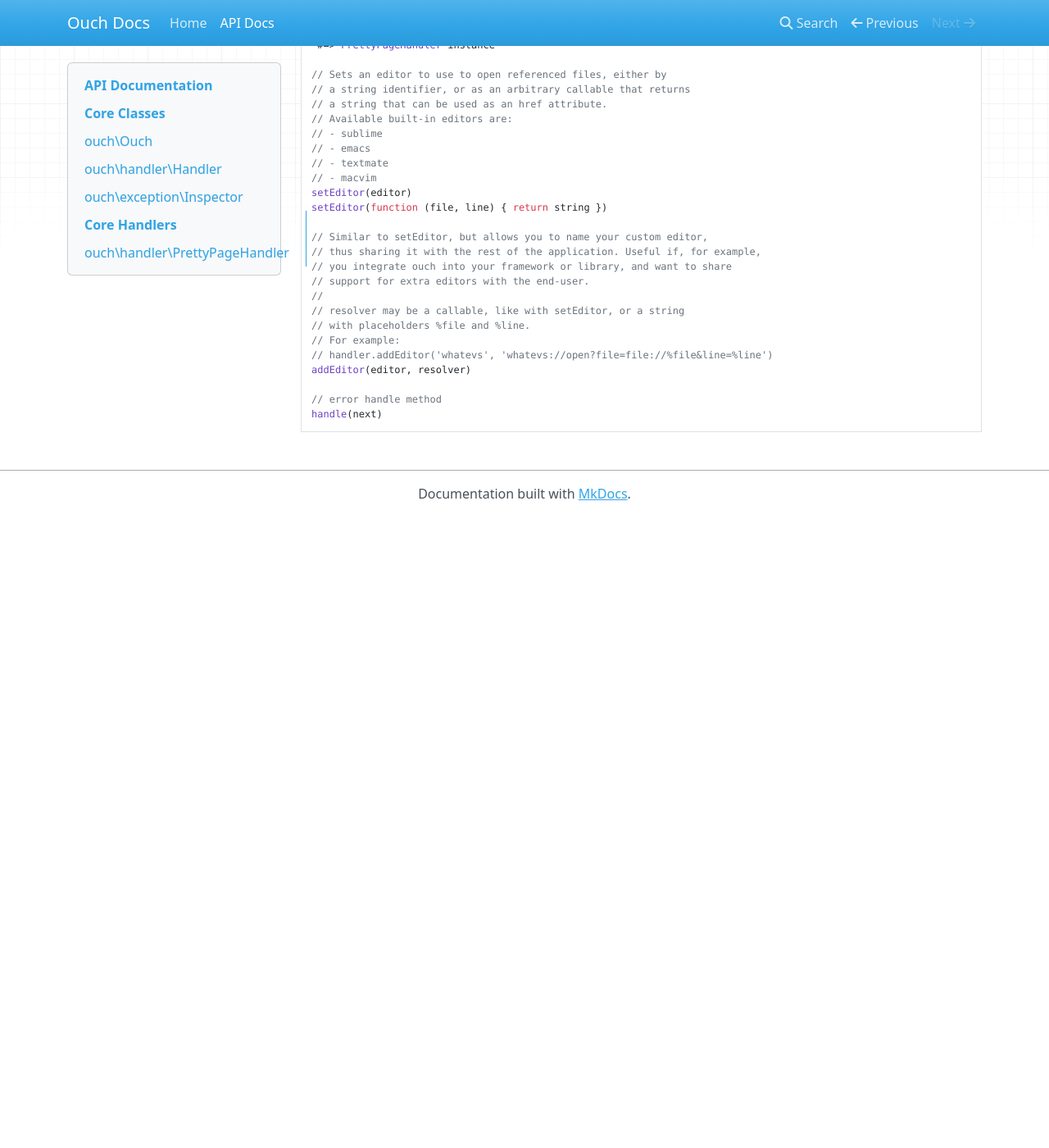
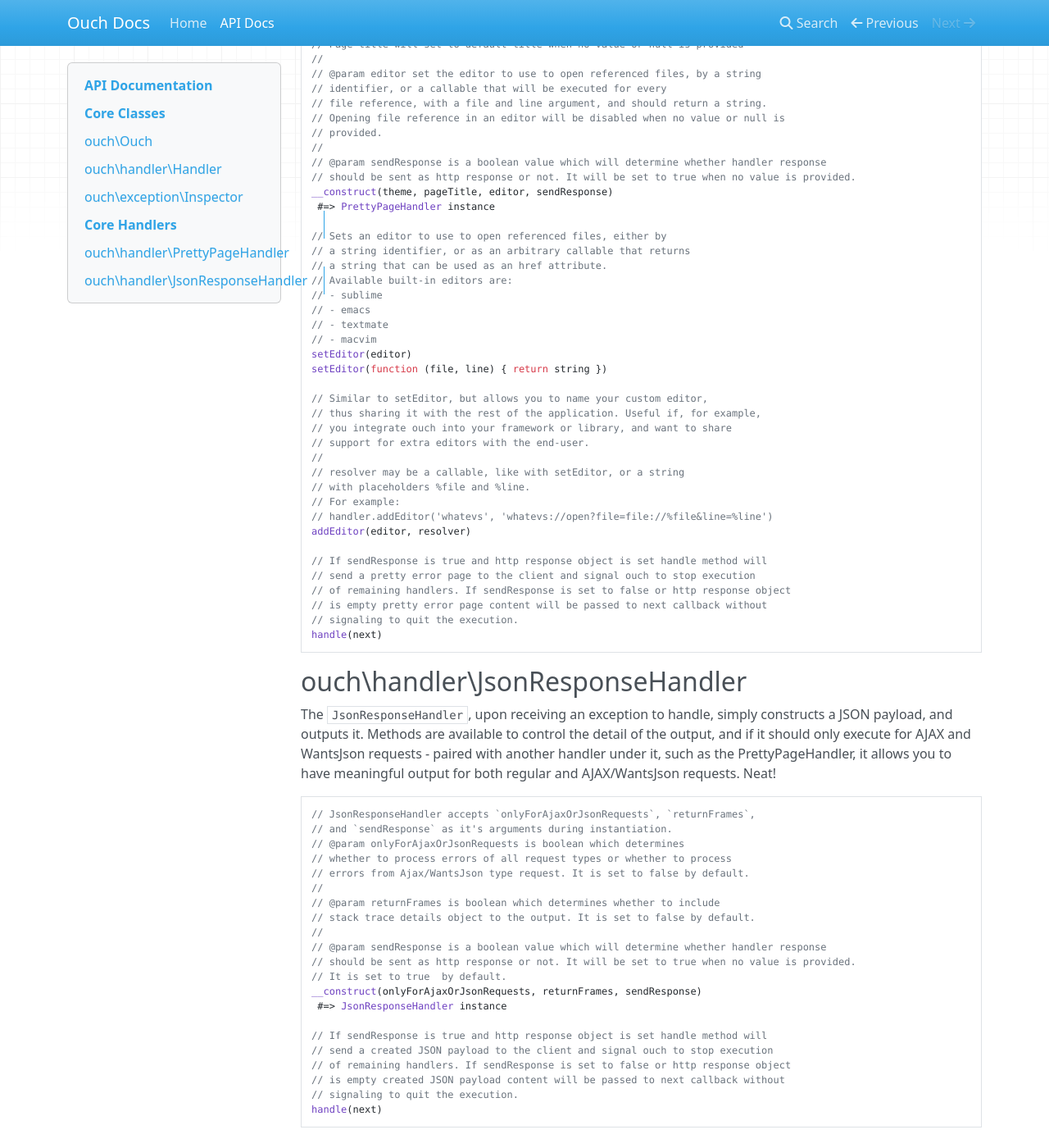
Before and after one commit to quorrajs/Ouch, an MkDocs documentation site: the page built from docs/api-docs.md, in a window 1280 px wide and 1400 px high, scrolled down 3107 px. Shown: the whole window at 82% size. Built offline with MkDocs 1.6.1, drawn with Linux system fonts in a browser that asks for light colours; nearby versions of some CDN libraries; old or Windows-style settings are respelled for this version of MkDocs; before the commit the page ends 3737 px from its top, so only the background shows below that; some of the changed text lies outside the part shown.

Commit message:
Doucmentation updated

````diff
--- a/docs/api-docs.md
+++ b/docs/api-docs.md
@@ -7,6 +7,7 @@
 
 ### Core Handlers:
 - [`ouch\handler\PrettyPageHandler`](#ouchhandlerprettypagehandler) - Outputs a detailed, fancy error page
+- [`ouch\handler\JsonResponseHandler`](#ouchhandlerjsonresponsehandler) - Formats errors and exceptions as a JSON payload
 
 # Core Classes
 
@@ -42,7 +43,8 @@ __getInspector(exception)
  #=> an instance of ouch\exception\Inspector
 
 // Handles an exception with the current stack. Provided callback will be executed
-// when once execution of error handlers completes with output from each handler as an array.
+// when once execution of error handlers completes or when one of the handler sends
+// quit signal with output from each handler as an array.
 handleException(exception, request, response, callback)
 ```
 
@@ -73,6 +75,13 @@ static property named handlers along with other default handlers for ease of acc
     module.exports = MyCustomHandler;
 
 ```
+### Static Properties
+
+```javascript
+// It is used to signal Ouch.handleException method from handler
+// to quit during exception handling.
+Handler.QUIT
+```
 
 ### Methods
 
@@ -119,6 +125,10 @@ getException()
 // Returns the string name of the exception being inspected
 getExceptionName()
  #=> string
+
+// Returns the string message of the exception being inspected
+getExceptionMessage()
+#=> string
 
 // Returns an array of CallSite objects generated from error stack
 // property with the help of node-stack-trace module for the
@@ -177,6 +187,38 @@ setEditor(function (file, line) { return string })
 // handler.addEditor('whatevs', 'whatevs://open?file=file://%file&line=%line')
 addEditor(editor, resolver)
 
-// error handle method
+// If sendResponse is true and http response object is set handle method will
+// send a pretty error page to the client and signal ouch to stop execution
+// of remaining handlers. If sendResponse is set to false or http response object
+// is empty pretty error page content will be passed to next callback without
+// signaling to quit the execution.
 handle(next)
 ```
+
+## ouch\handler\JsonResponseHandler
+
+The `JsonResponseHandler`, upon receiving an exception to handle, simply constructs a JSON payload, and outputs it. Methods are available to control the detail of the output, and if it should only execute for AJAX and WantsJson requests - paired with another handler under it, such as the PrettyPageHandler, it allows you to have meaningful output for both regular and AJAX/WantsJson requests. Neat!
+
+```javascript
+// JsonResponseHandler accepts `onlyForAjaxOrJsonRequests`, `returnFrames`,
+// and `sendResponse` as it's arguments during instantiation.
+// @param onlyForAjaxOrJsonRequests is boolean which determines
+// whether to process errors of all request types or whether to process
+// errors from Ajax/WantsJson type request. It is set to false by default.
+//
+// @param returnFrames is boolean which determines whether to include
+// stack trace details object to the output. It is set to false by default.
+//
+// @param sendResponse is a boolean value which will determine whether handler response
+// should be sent as http response or not. It will be set to true when no value is provided.
+// It is set to true  by default.
+__construct(onlyForAjaxOrJsonRequests, returnFrames, sendResponse)
+ #=> JsonResponseHandler instance
+
+// If sendResponse is true and http response object is set handle method will
+// send a created JSON payload to the client and signal ouch to stop execution
+// of remaining handlers. If sendResponse is set to false or http response object
+// is empty created JSON payload content will be passed to next callback without
+// signaling to quit the execution.
+handle(next)
+```
````
Also changed, not shown: other parts of docs/api-docs.md (+0 -3 lines), README.md (+1 -0 lines).
